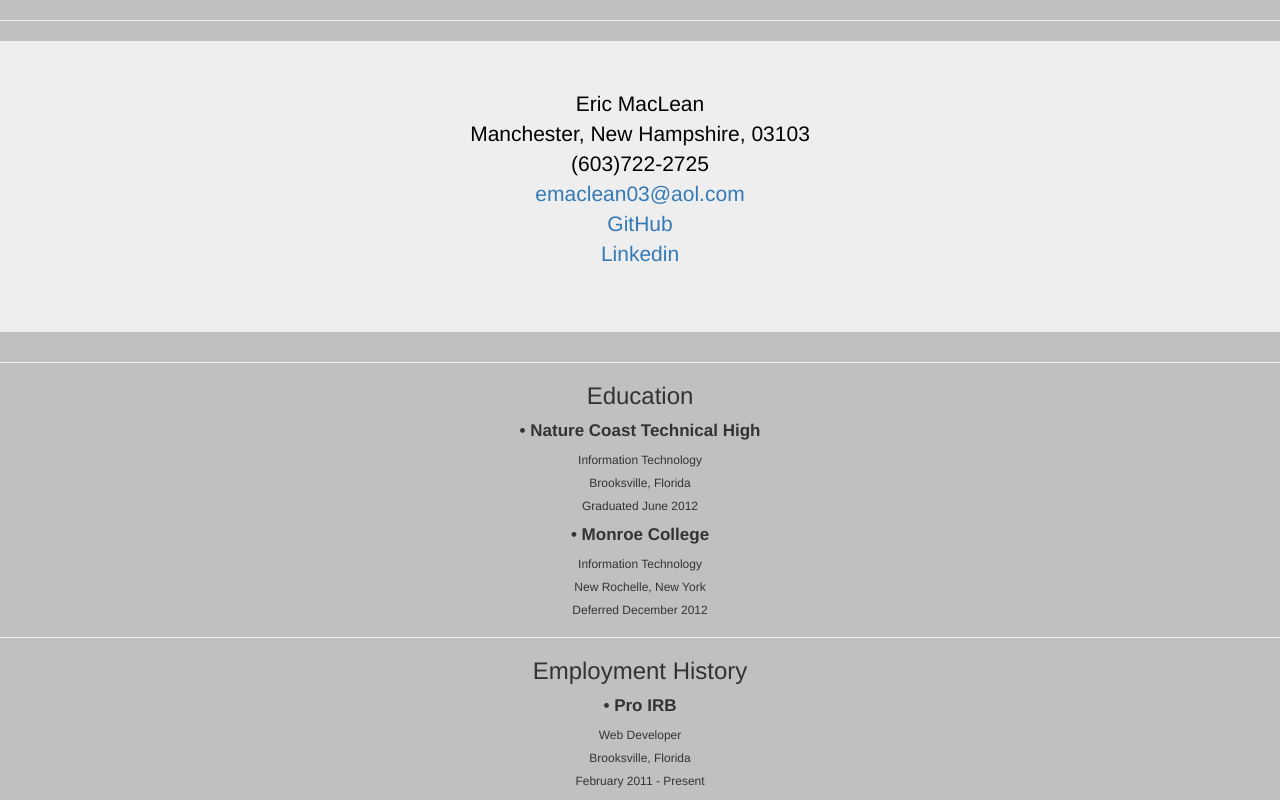
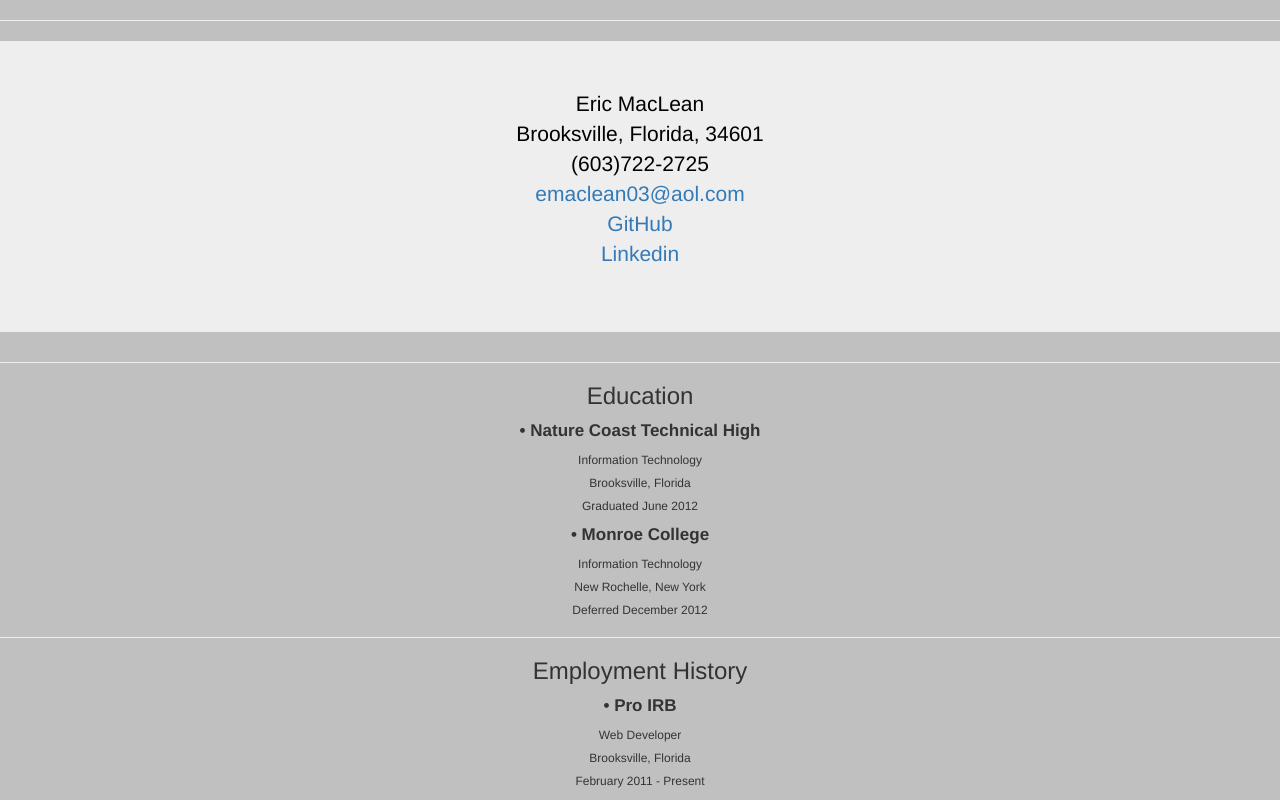
Before and after one commit to emaclean03/Portfolio, a plain HTML site: page index.html in a window 1280 px wide. Shown: the top 800 px of the page. Drawn offline with nearby package versions, Linux system fonts and the light colour scheme.

Commit message:
Update index.html
Updated address

```diff
--- a/index.html
+++ b/index.html
@@ -10,7 +10,7 @@
   <div class="jumbotron ">
     <p class = "into-message center-text black">
       Eric MacLean<br>
-      Manchester, New Hampshire, 03103<br>
+      Brooksville, Florida, 34601<br>
       (603)722-2725<br>
       <a href="mailto:emaclean03@aol.com">emaclean03@aol.com</a><br>
       <a href="https://www.github.com/emaclean03">GitHub</a><br>
```
